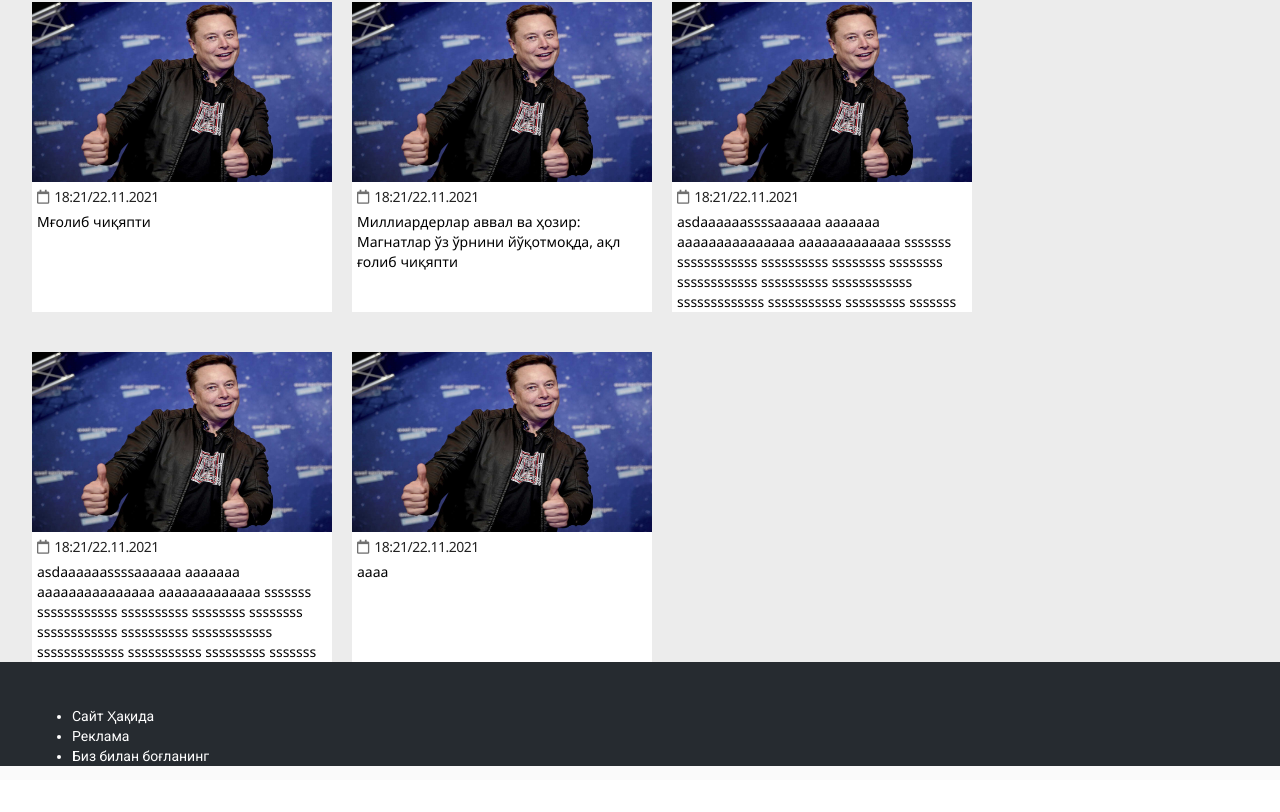
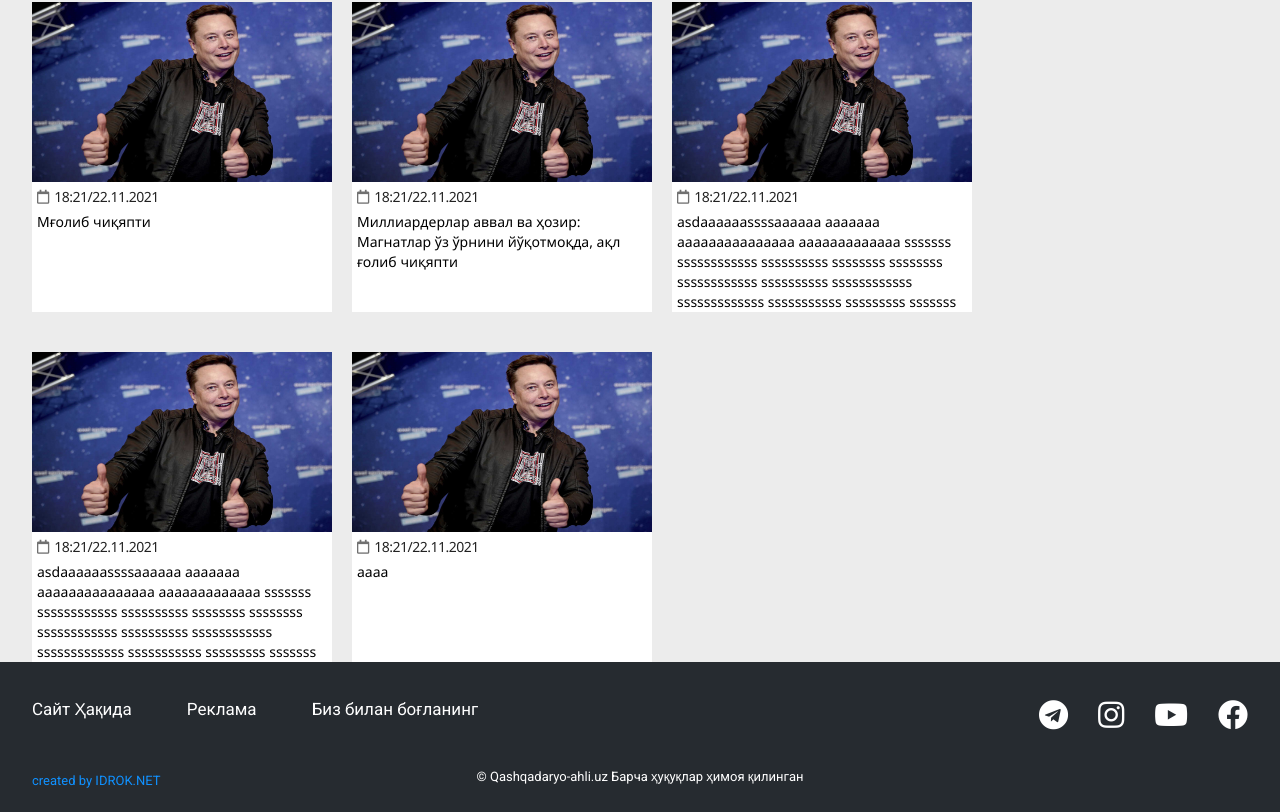
Before and after one commit to qashqadaryoA/qashqadaryoA-front, an Angular app: page /find in a window 1280 px wide. Shown: the part 186-998 px from the top of the page. Before the commit the page ends 966 px from the top, so only its background shows below. Built offline with nearby package versions, Linux system fonts and the light colour scheme.

Commit message:
Footer qilindi lekin mediaga emas

```diff
--- a/src/app/footer/footer.component.html
+++ b/src/app/footer/footer.component.html
@@ -1,11 +1,37 @@
     <footer>
         <div class="container">
+            <div class="margin-top">
                 <div class="footer-links">
                     <ul>
-                <li>Сайт Ҳақида</li>
-                <li>Реклама</li>
-                <li>Биз билан боғланинг</li>
+                        <li><a href="#">Сайт Ҳақида</a></li>
+                        <li><a href="#">Реклама</a></li>
+                        <li><a href="#">Биз билан боғланинг</a></li>
                     </ul>
+                </div>
+                <div class="float-right">
+                    <div class="social-links">
+                        <a href="#" class="telegram">
+                            <i class="fab fa-telegram"></i>
+                        </a>
+                        <a href="#" class="instagram">
+                            <i class="fab fa-instagram"></i>
+                        </a>
+                        <a href="#" class="youtube">
+                            <i class="fab fa-youtube"></i>
+                        </a>
+                        <a href="#" class="facebook">
+                            <i class="fab fa-facebook"></i>
+                        </a>
+                    </div>
+                </div>
+            </div>
+            <div class="footer-bottom">
+                <div class="created-by">
+                    <span>created by IDROK.NET</span>
+                </div>
+                <div class="copyright">
+                    <h1>&copy; Qashqadaryo-ahli.uz Барча ҳуқуқлар ҳимоя қилинган</h1>
+                </div>
             </div>
         </div>
 </footer>
--- a/src/app/footer/footer.component.scss
+++ b/src/app/footer/footer.component.scss
@@ -1,12 +1,74 @@
+
+
 *{
     color: #FFFFFF;
+    margin: 0;
+    padding: 0;
 }
 footer{
     background: #262B30;
+    height: 150px;
+
 }
 .container {
     width: 95%;
     margin: auto;
-    padding-top: 30px;
 
 }
+.footer-links ul li {
+    list-style-type: none;
+    text-decoration: none;
+    display: inline;
+    margin-right: 55px;
+    font-size: 17px;
+}
+
+.footer-links ul li a{
+    text-decoration: none;
+}
+
+.margin-top {
+    padding-top: 37px;
+    box-sizing: border-box;
+}
+
+.float-right {
+    float: right;
+}
+.float-right .social-links a{
+    text-decoration: none;
+    margin-left: 30px;
+
+}
+
+.float-right .social-links a{
+    font-size: 30px;
+}
+
+.float-right .social-links {
+    margin-top: -20px;
+}
+// .float-right .social-links a i {
+
+// }
+.footer-bottom div {
+    display: inline;
+}
+
+.footer-bottom {
+    margin-top: 50px;
+}
+
+.footer-bottom .created-by span {
+    color: #1091FF;
+    font-size: 13px;
+}
+
+
+.copyright h1{
+    text-align: center;
+    font-size: 13px;
+}
+.copyright h1{
+    margin-top: -30px;
+}
```
Lines whose indentation alone changed are shown as unchanged.
